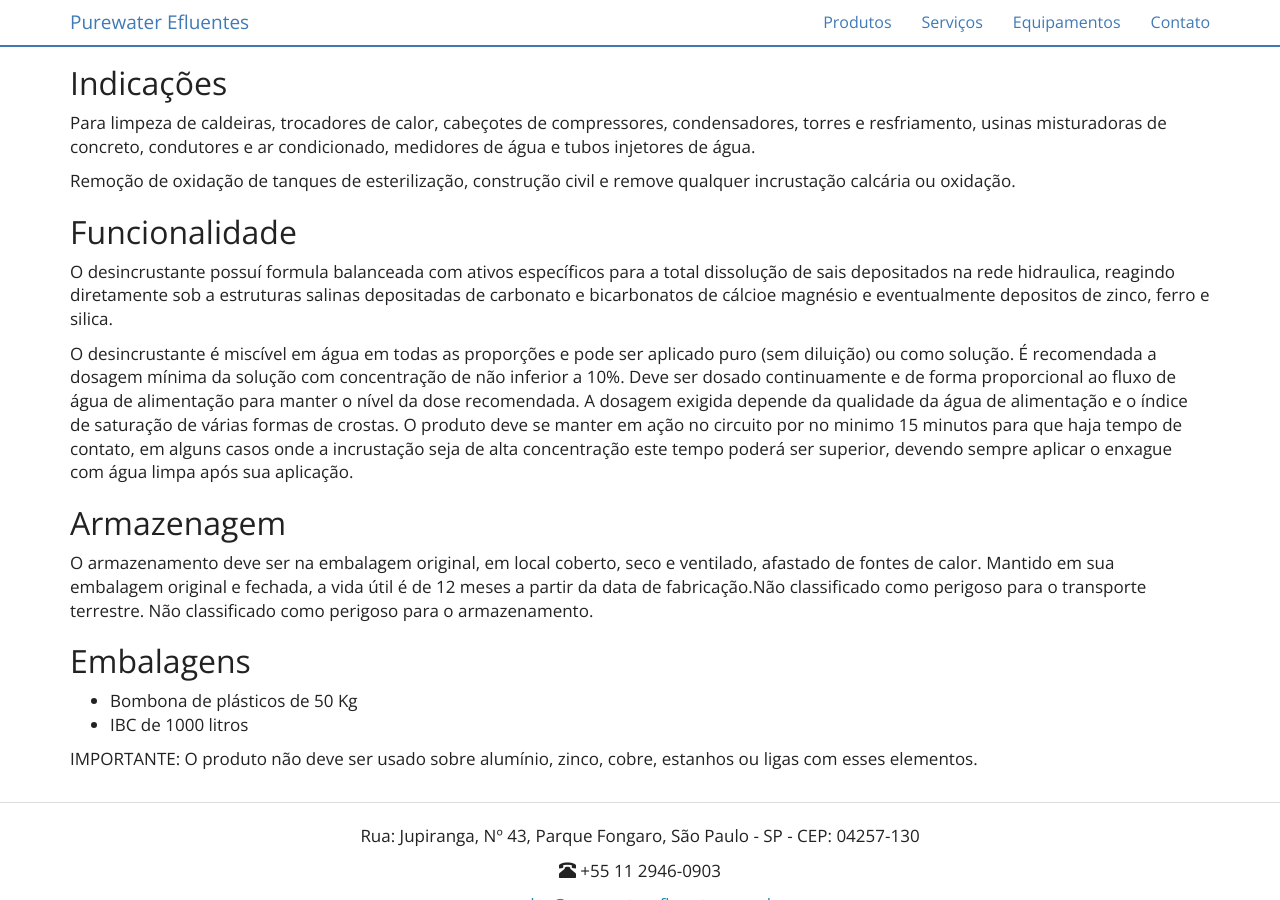
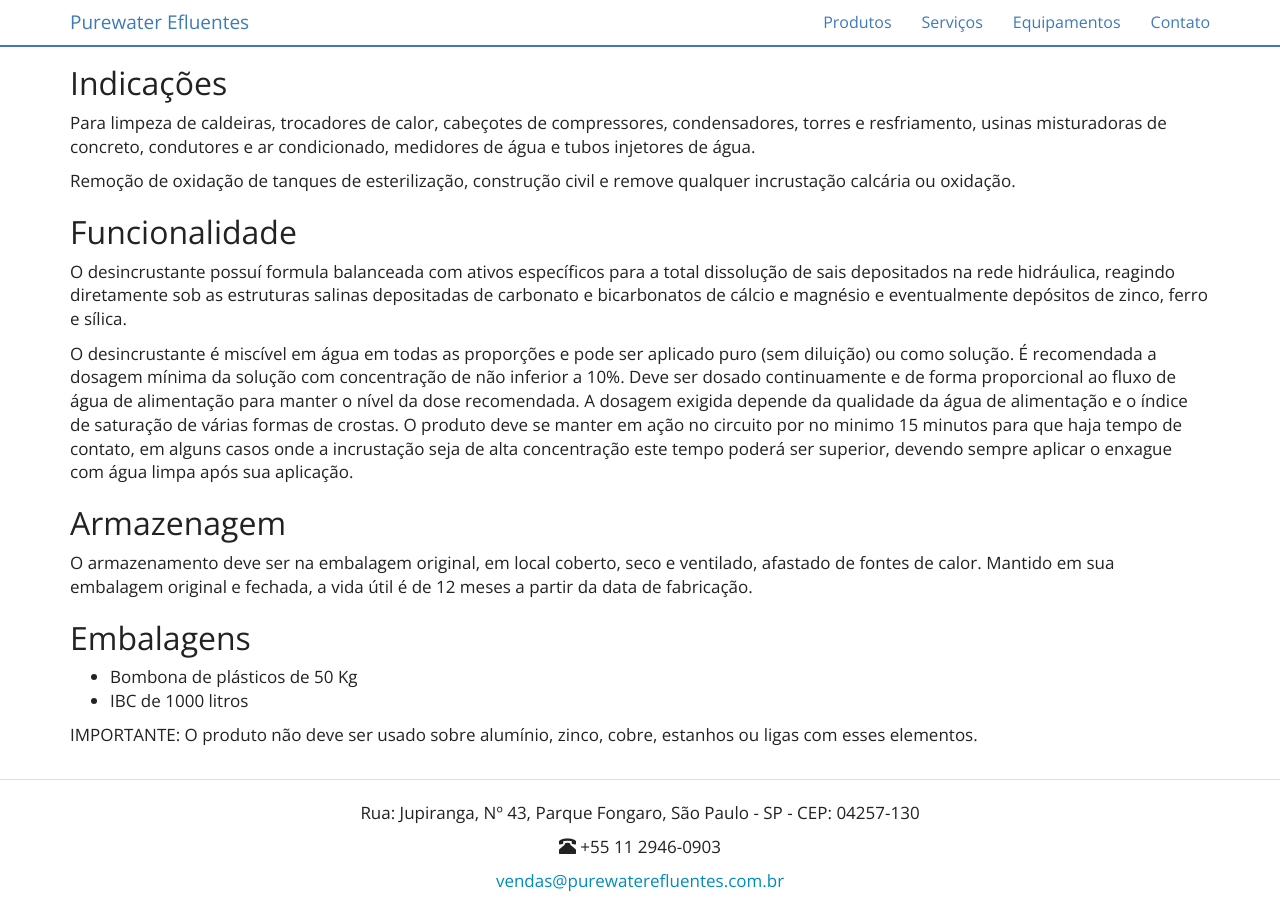
Before and after one commit to purewaterefluentes/purewaterefluentes.github.io, a Jekyll site: the page built from produtos/desincrustante.md, in a window 1280 px wide and 900 px high, scrolled down 591 px. Built offline with Jekyll 4.4.1, drawn with Linux system fonts in a browser that asks for light colours; nearby versions of some CDN libraries; library files that are not in the unit come from our copies.

Commit message:
Update desincrustante.md

```diff
--- a/produtos/desincrustante.md
+++ b/produtos/desincrustante.md
@@ -21,7 +21,7 @@
 Remoção de oxidação de tanques de esterilização, construção civil e remove qualquer incrustação calcária ou oxidação.
 
 ## Funcionalidade
-O desincrustante possuí formula balanceada com ativos específicos para a total dissolução de sais depositados na rede hidraulica, reagindo diretamente sob a estruturas salinas depositadas de carbonato e bicarbonatos de cálcioe magnésio e eventualmente depositos de zinco, ferro e silica.
+O desincrustante possuí formula balanceada com ativos específicos para a total dissolução de sais depositados na rede hidráulica, reagindo diretamente sob as estruturas salinas depositadas de carbonato e bicarbonatos de cálcio e magnésio e eventualmente depósitos de zinco, ferro e sílica.
 
 O desincrustante é miscível em água em todas as proporções e pode ser aplicado puro (sem diluição) ou como solução.
 É recomendada a dosagem mínima da solução com concentração de não inferior a 10%.
@@ -30,7 +30,7 @@
 
 
 ## Armazenagem
-O armazenamento deve ser na embalagem original, em local coberto, seco e ventilado, afastado de fontes de calor. Mantido em sua embalagem original e fechada, a vida útil é de 12 meses a partir da data de fabricação.Não classificado como perigoso para o transporte terrestre. Não classificado como perigoso para o armazenamento.
+O armazenamento deve ser na embalagem original, em local coberto, seco e ventilado, afastado de fontes de calor. Mantido em sua embalagem original e fechada, a vida útil é de 12 meses a partir da data de fabricação.
 
 ## Embalagens
 
```
